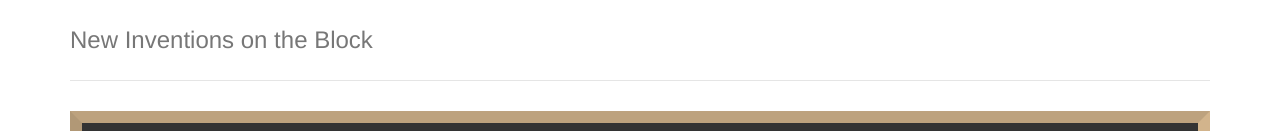
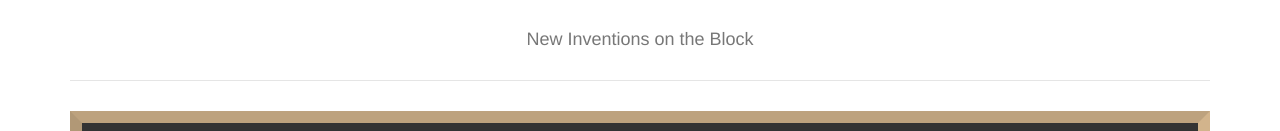
Before and after one commit to tcyrus-hackathon/firsthack-2015, a plain HTML site: page index.html in a window 1280 px wide. Shown: the top 131 px of the page. Drawn offline with nearby package versions, Linux system fonts and the light colour scheme.

Commit message:
Modified Title Style

```diff
--- a/index.html
+++ b/index.html
@@ -103,7 +103,7 @@ a, a:hover {
   <body>
     <div class="container">
       <div class="header clearfix">
-        <h3 class="text-muted">New Inventions on the Block</h3>
+        <h4 class="text-muted text-center">New Inventions on the Block</h4>
       </div>
       <div class="blackboard">
         <div class="row">
```
